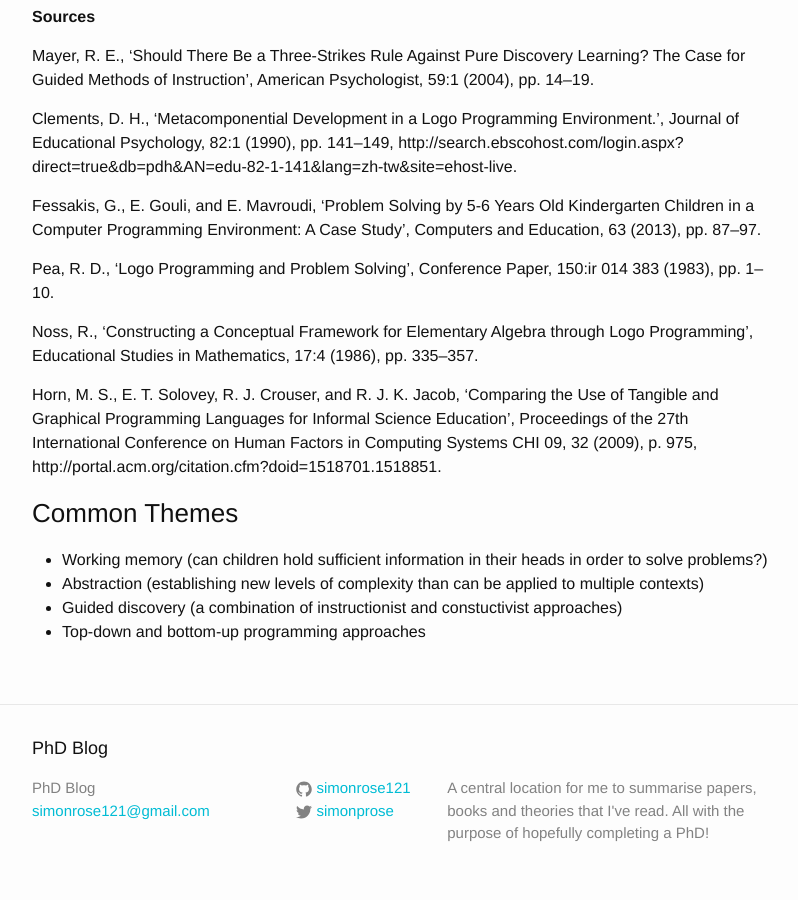
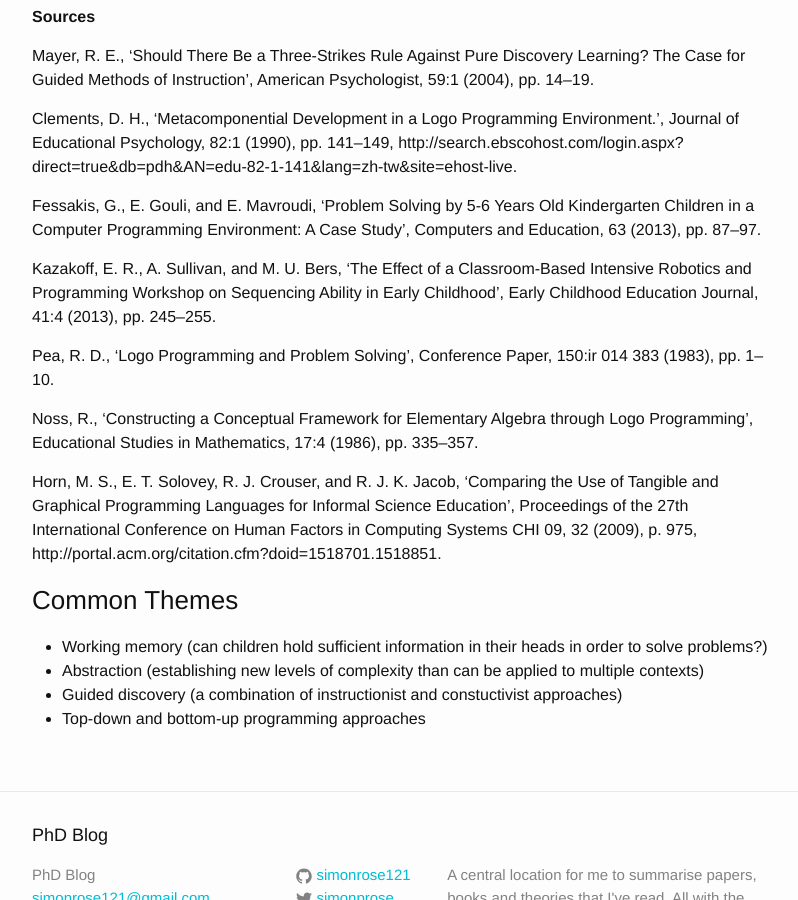
Before and after one commit to simonrose121/phd, a Jekyll site: the page built from _posts/2016-11-22-wider-reading.md, in a window 1280 px wide and 900 px high, scrolled down 4576 px. Shown: the whole window, without its empty margins (238-1036 px from the left). Built offline with Jekyll 4.4.1, drawn with Linux system fonts in a browser that asks for light colours.

Commit message:
Add kazakoff reference

```diff
--- a/_posts/2016-11-22-wider-reading.md
+++ b/_posts/2016-11-22-wider-reading.md
@@ -145,6 +145,8 @@ Clements, D. H., ‘Metacomponential Development in a Logo Programming Environme
 
 Fessakis, G., E. Gouli, and E. Mavroudi, ‘Problem Solving by 5-6 Years Old Kindergarten Children in a Computer Programming Environment: A Case Study’, Computers and Education, 63 (2013), pp. 87–97.
 
+Kazakoff, E. R., A. Sullivan, and M. U. Bers, ‘The Effect of a Classroom-Based Intensive Robotics and Programming Workshop on Sequencing Ability in Early Childhood’, Early Childhood Education Journal, 41:4 (2013), pp. 245–255.
+
 Pea, R. D., ‘Logo Programming and Problem Solving’, Conference Paper, 150:ir 014 383 (1983), pp. 1–10.
 
 Noss, R., ‘Constructing a Conceptual Framework for Elementary Algebra through Logo Programming’, Educational Studies in Mathematics, 17:4 (1986), pp. 335–357.
```
Also changed, not shown: _posts/2016-11-15-computational-thinking.md (+9 -7 lines).
